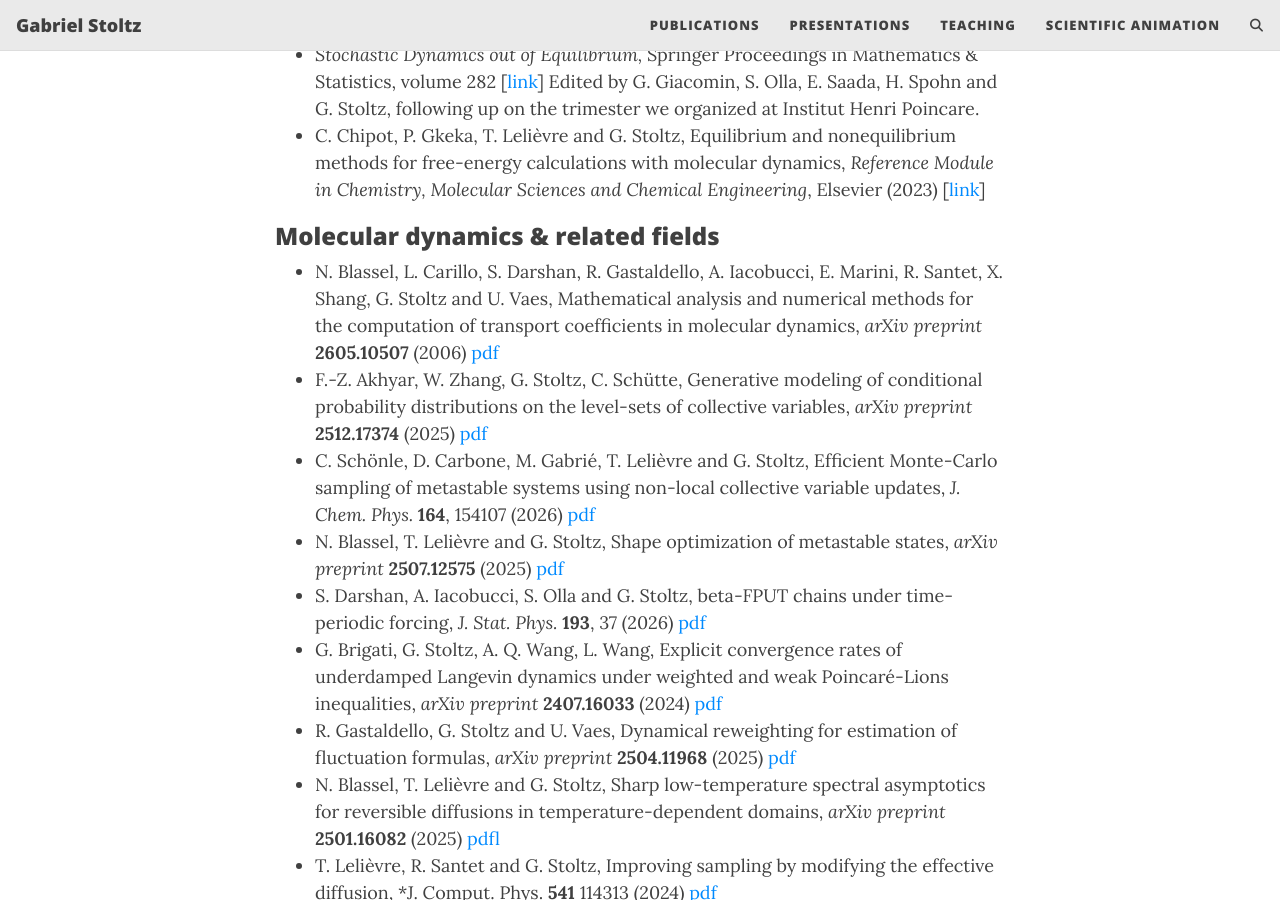
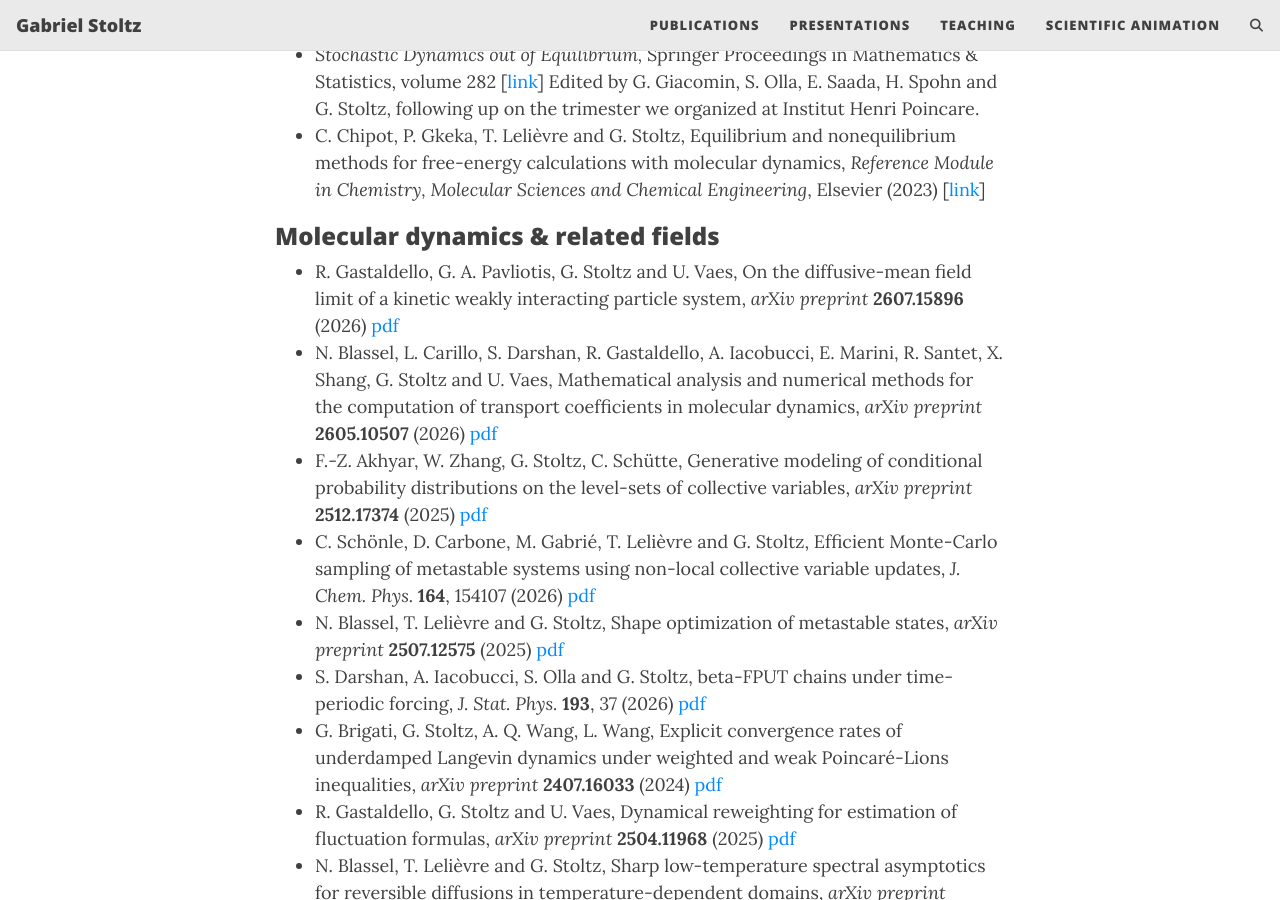
Before and after one commit to GabrielStoltz/GabrielStoltz.github.io, a Jekyll site: the page built from publications.md, in a window 1280 px wide and 900 px high, scrolled down 731 px. Built offline with Jekyll 4.4.1, drawn with Linux system fonts in a browser that asks for light colours; comment, search, counter and statistics services are not loaded; our own code applies the rules of GitHub Pages for plain Markdown files.

Commit message:
Update publications with new articles and years

```diff
--- a/publications.md
+++ b/publications.md
@@ -13,7 +13,8 @@
 
 ### Molecular dynamics &amp; related fields
 
-  - N. Blassel, L. Carillo, S. Darshan, R. Gastaldello, A. Iacobucci, E. Marini, R. Santet, X. Shang, G. Stoltz and U. Vaes, Mathematical analysis and numerical methods for the computation of transport coefficients in molecular dynamics, *arXiv preprint* **2605.10507** (2006) <a href="https://arxiv.org/abs/2605.10507" >pdf</a>
+  - R. Gastaldello, G. A. Pavliotis, G. Stoltz and U. Vaes, On the diffusive-mean field limit of a kinetic weakly interacting particle system, *arXiv preprint* **2607.15896** (2026) <a href="https://arxiv.org/abs/2607.15896" >pdf</a>
+  - N. Blassel, L. Carillo, S. Darshan, R. Gastaldello, A. Iacobucci, E. Marini, R. Santet, X. Shang, G. Stoltz and U. Vaes, Mathematical analysis and numerical methods for the computation of transport coefficients in molecular dynamics, *arXiv preprint* **2605.10507** (2026) <a href="https://arxiv.org/abs/2605.10507" >pdf</a>
   - F.-Z. Akhyar, W. Zhang, G. Stoltz, C. Schütte, Generative modeling of conditional probability distributions on the level-sets of collective variables, *arXiv preprint* **2512.17374** (2025) <a href="https://arxiv.org/abs/2512.17374" >pdf</a>
   - C. Schönle, D. Carbone, M. Gabrié, T. Lelièvre and G. Stoltz, Efficient Monte-Carlo sampling of metastable systems using non-local collective variable updates, *J. Chem. Phys.* **164**, 154107 (2026) <a href="https://arxiv.org/abs/2512.16812" >pdf</a>
   - N. Blassel, T. Lelièvre and G. Stoltz, Shape optimization of metastable states, *arXiv preprint* **2507.12575** (2025) <a href="https://arxiv.org/abs/2507.12575" >pdf</a>
```
